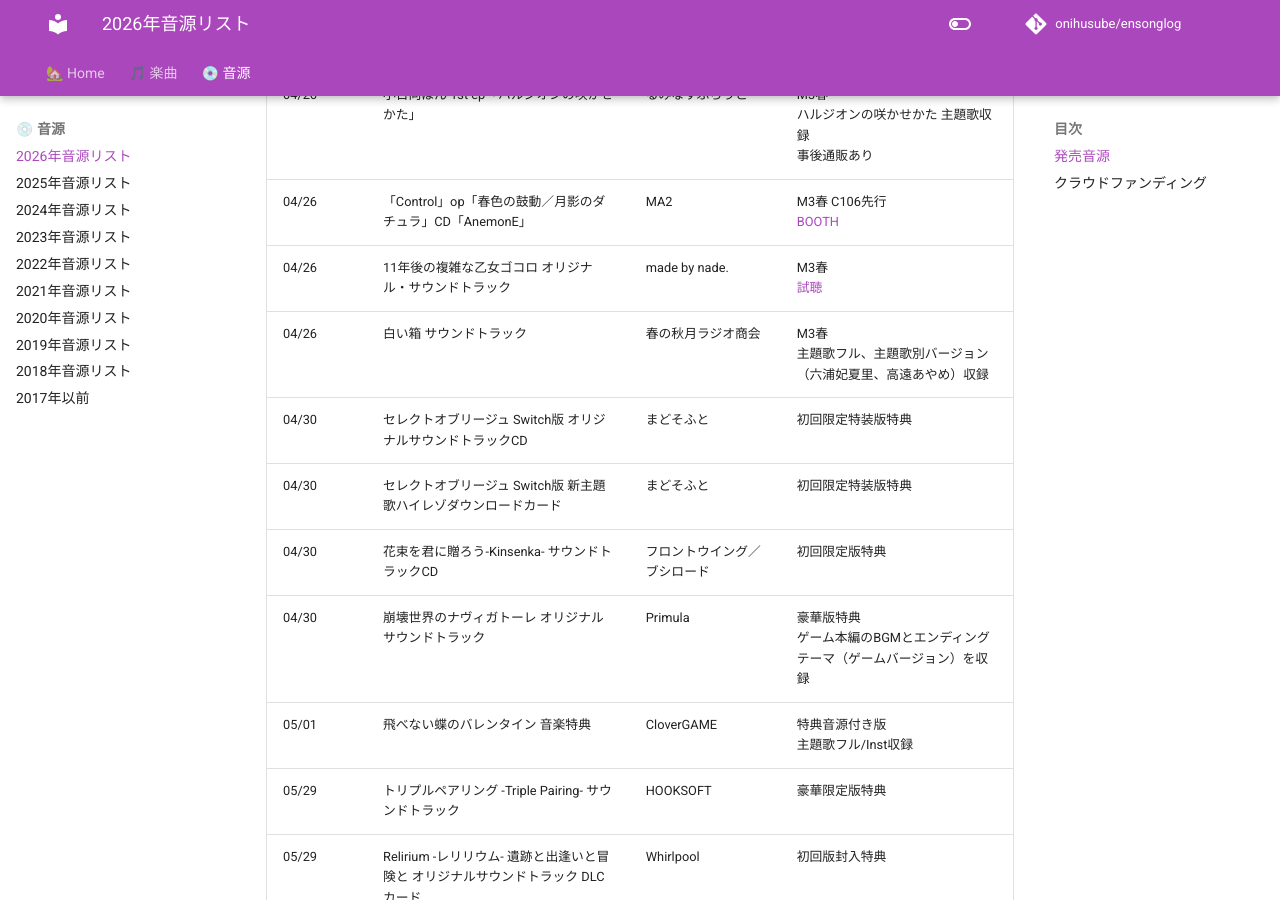
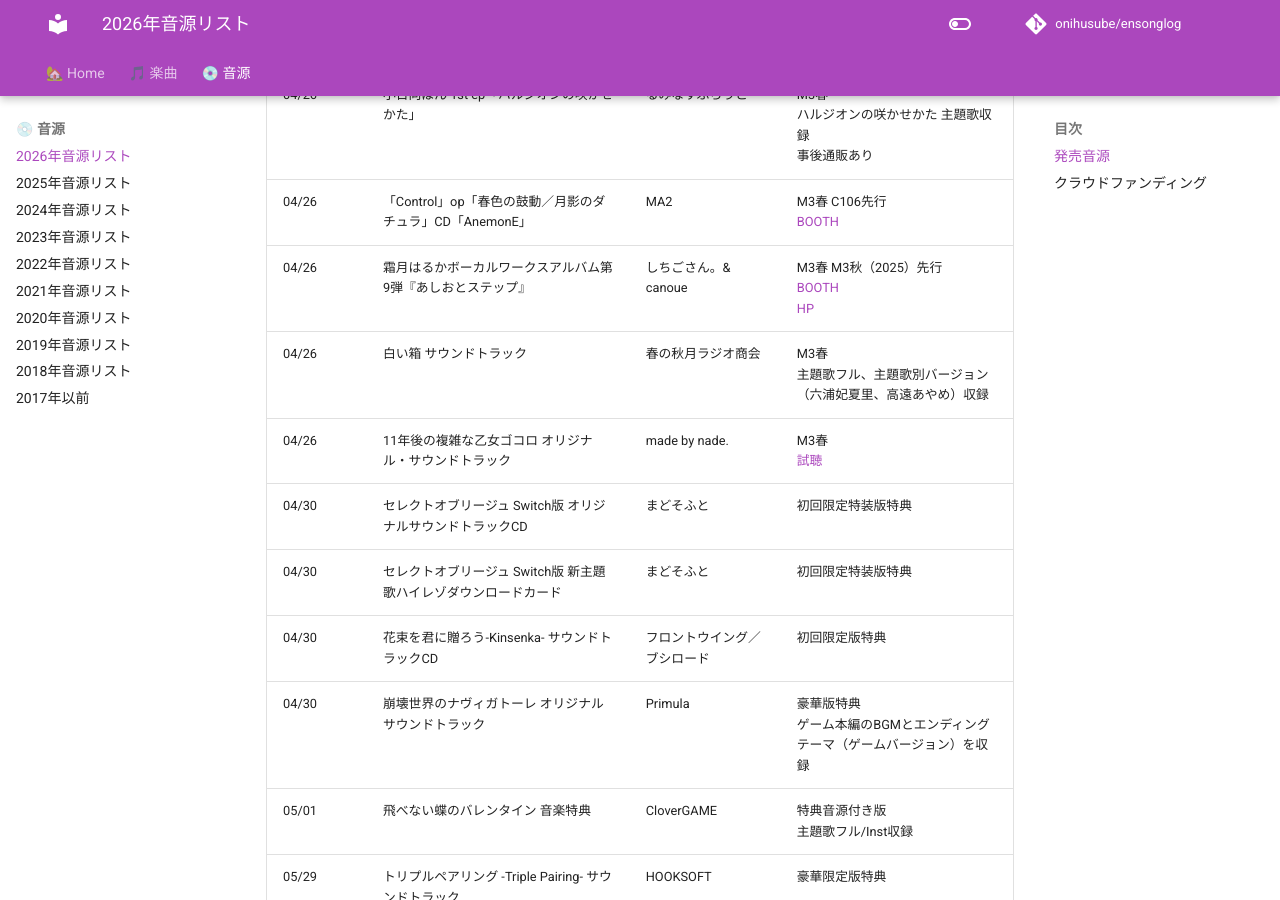
Before and after one commit to onihusube/ensonglog, an MkDocs documentation site: the page built from docs/2026/音源.md, in a window 1280 px wide and 900 px high, scrolled down 4420 px. Built offline with MkDocs 1.6.1 and Material for MkDocs 9.7.7, drawn with Linux system fonts in a browser that asks for light colours; comment, search, counter and statistics services are not loaded.

Commit message:
m3音源追加

```diff
--- a/docs/2026/音源.md
+++ b/docs/2026/音源.md
@@ -68,8 +68,9 @@
 | 04/26 | けものティータイム Original Soundtrack -extended- | Studio Lalala | M3春 </br> 事後通販あり |
 | 04/26 | 小日向ぽん 1st ep「ハルジオンの咲かせかた」 | るみなすぷらうと | M3春 </br> ハルジオンの咲かせかた 主題歌収録 </br> 事後通販あり |
 | 04/26 | 「Control」op「春色の鼓動／月影のダチュラ」CD「AnemonE」 | MA2 | M3春 C106先行 </br> [BOOTH](https://masquaregames.booth.pm/items/7166132) |
+| 04/26 | 霜月はるかボーカルワークスアルバム第9弾『あしおとステップ』 | しちごさん。& canoue | M3春 M3秋（2025）先行 </br> [BOOTH](https://hiyatsukin.booth.pm/items/7490036) </br> [HP](https://shimotsukin.com/ashiotostep/) |
+| 04/26 | 白い箱 サウンドトラック | 春の秋月ラジオ商会 | M3春 </br> 主題歌フル、主題歌別バージョン（六浦妃夏里、高遠あやめ）収録 |
 | 04/26 | 11年後の複雑な乙女ゴコロ オリジナル・サウンドトラック | made by nade. | M3春 </br> [試聴](https://www.youtube.com/watch?v=e44E9WeTjFw) |
-| 04/26 | 白い箱 サウンドトラック | 春の秋月ラジオ商会 | M3春 </br> 主題歌フル、主題歌別バージョン（六浦妃夏里、高遠あやめ）収録 |
 | 04/30 | セレクトオブリージュ Switch版 オリジナルサウンドトラックCD | まどそふと | 初回限定特装版特典 |
 | 04/30 | セレクトオブリージュ Switch版 新主題歌ハイレゾダウンロードカード | まどそふと | 初回限定特装版特典 |
 | 04/30 | 花束を君に贈ろう-Kinsenka- サウンドトラックCD | フロントウイング／ブシロード | 初回限定版特典 |
```
